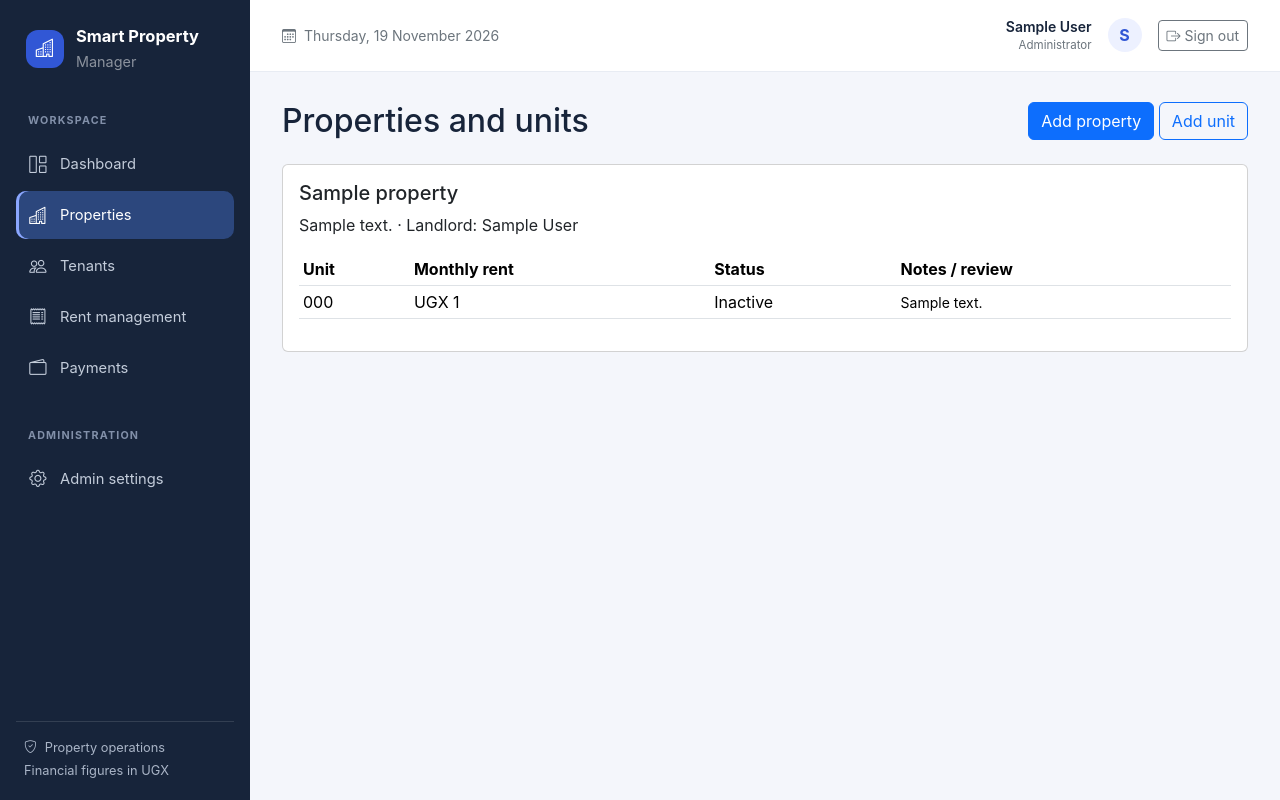
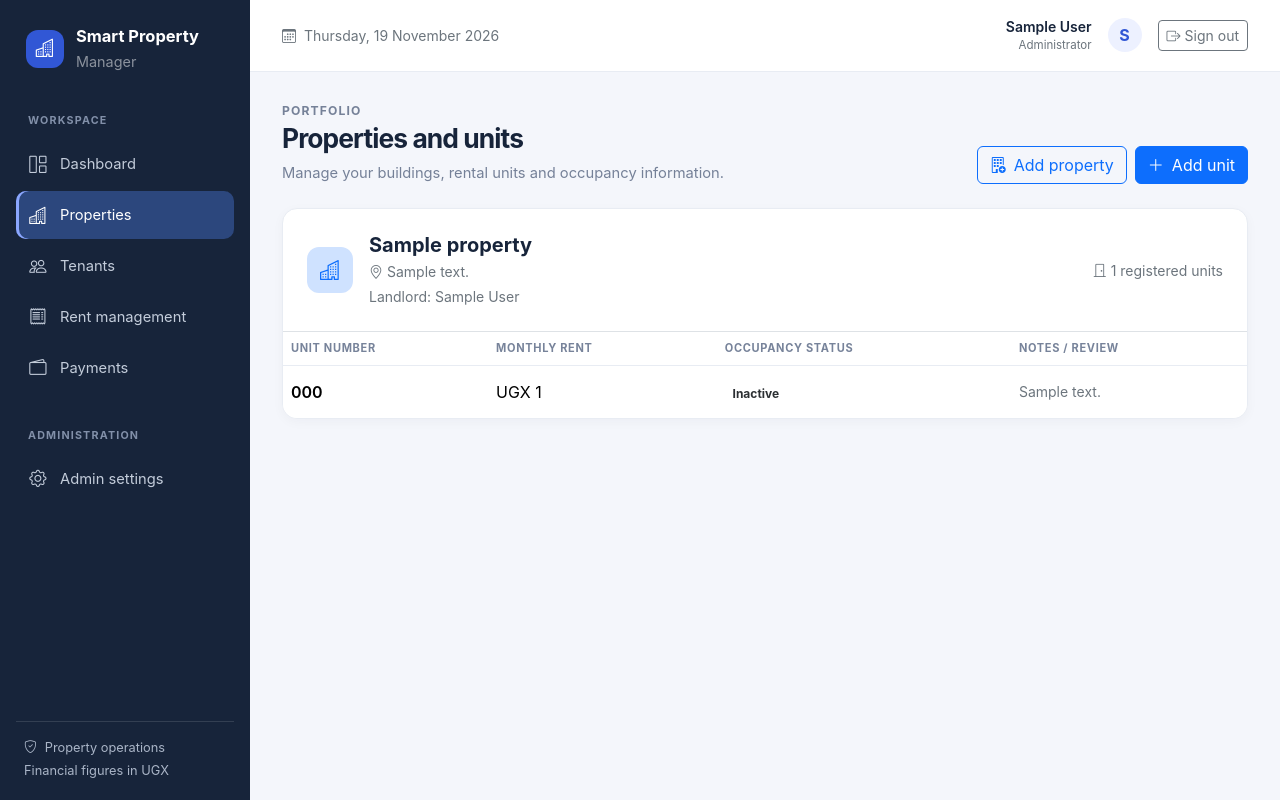
Before and after one commit to Waryd000/smart-property-manager, a Django app: page /properties/ in a window 1280 px wide. Run offline with Django 5.2, Linux system fonts and the light colour scheme; a user stored in the database is signed in; tables that the repository leaves empty hold one stand-in row (values such as "Sample post"); parts of the project's set-up code (start-up, migrations or seed data) failed here and were passed over.

Commit message:
Refresh property and unit register layout

```diff
--- a/templates/properties/list.html
+++ b/templates/properties/list.html
@@ -1,34 +1,61 @@
 {% extends "base.html" %}
+{% block title %}Properties · Smart Property Manager{% endblock %}
 {% block content %}
-<div class="d-flex justify-content-between">
-  <h2>Properties and units</h2>
-  <div><a class="btn btn-primary" href="new/">Add property</a> <a class="btn btn-outline-primary" href="units/new/">Add unit</a></div>
+<div class="d-flex flex-wrap align-items-end justify-content-between gap-3 mb-4">
+  <div>
+    <div class="spm-eyebrow">Portfolio</div>
+    <h1 class="spm-page-title">Properties and units</h1>
+    <p class="spm-subtitle">Manage your buildings, rental units and occupancy information.</p>
   </div>
+  <div class="d-flex gap-2">
+    {% if can_manage %}<a class="btn btn-outline-primary" href="new/"><i class="bi bi-building-add me-2"></i>Add property</a>{% endif %}
+    <a class="btn btn-primary" href="units/new/"><i class="bi bi-plus-lg me-2"></i>Add unit</a>
+  </div>
+</div>
+
 {% for p in properties %}
-<div class="card my-3">
-  <div class="card-body">
-    <h5>{{ p.name }}</h5>
-    <p>{{ p.address }} · Landlord: {{ p.landlord }}</p>
+<section class="spm-card mb-4 overflow-hidden">
+  <div class="p-3 p-lg-4 border-bottom d-flex flex-wrap justify-content-between align-items-center gap-3">
+    <div class="d-flex align-items-center gap-3">
+      <span class="spm-stat-icon bg-primary-subtle text-primary" style="width:46px;height:46px"><i class="bi bi-buildings fs-5"></i></span>
+      <div>
+        <h2 class="h5 fw-bold mb-1">{{ p.name }}</h2>
+        <div class="small text-secondary"><i class="bi bi-geo-alt me-1"></i>{{ p.address }}</div>
+        <div class="small text-secondary mt-1">Landlord: {{ p.landlord }}</div>
+      </div>
+    </div>
+    <div class="text-secondary small"><i class="bi bi-door-closed me-1"></i>{{ p.units.count }} registered units</div>
+  </div>
   <div class="table-responsive">
-      <table class="table table-sm align-middle">
-        <thead><tr><th>Unit</th><th>Monthly rent</th><th>Status</th><th>Notes / review</th></tr></thead>
+    <table class="table spm-table mb-0">
+      <thead><tr><th>Unit number</th><th>Monthly rent</th><th>Occupancy status</th><th>Notes / review</th></tr></thead>
       <tbody>
         {% for u in p.units.all %}
         <tr>
-            <td>{{ u.unit_number }}</td>
+          <td class="fw-semibold">{{ u.unit_number }}</td>
           <td>UGX {{ u.monthly_rent|floatformat:0 }}</td>
-            <td>{{ u.get_status_display }}</td>
-            <td><small>{{ u.notes|default:"—" }}</small></td>
+          <td>
+            {% if u.status == "OCCUPIED" %}<span class="badge rounded-pill text-bg-success-subtle text-success-emphasis">Occupied</span>
+            {% elif u.status == "VACANT" %}<span class="badge rounded-pill text-bg-light border text-secondary">Vacant</span>
+            {% elif u.status == "PENDING_VERIFICATION" %}<span class="badge rounded-pill text-bg-warning-subtle text-warning-emphasis">Pending verification</span>
+            {% elif u.status == "MAINTENANCE" %}<span class="badge rounded-pill text-bg-info-subtle text-info-emphasis">Maintenance</span>
+            {% else %}<span class="badge rounded-pill text-bg-secondary-subtle text-secondary-emphasis">{{ u.get_status_display }}</span>{% endif %}
+          </td>
+          <td class="small text-secondary">{{ u.notes|default:"—" }}</td>
         </tr>
         {% empty %}
-          <tr><td colspan="4">No units registered.</td></tr>
+        <tr><td colspan="4" class="text-center text-secondary py-4">No units have been registered for this property yet.</td></tr>
         {% endfor %}
       </tbody>
     </table>
   </div>
+</section>
+{% empty %}
+<div class="spm-card text-center p-5">
+  <span class="spm-stat-icon bg-primary-subtle text-primary mx-auto mb-3" style="width:54px;height:54px"><i class="bi bi-buildings fs-4"></i></span>
+  <h2 class="h5 fw-bold">No properties registered yet</h2>
+  <p class="text-secondary mb-3">Add a property to start building your rental portfolio.</p>
+  {% if can_manage %}<a href="new/" class="btn btn-primary">Add your first property</a>{% endif %}
 </div>
-</div>
-{% empty %}
-<p>No properties registered yet. Create the landlord in Django admin first.</p>
 {% endfor %}
 {% endblock %}
```
Lines whose indentation alone changed are shown as unchanged.
